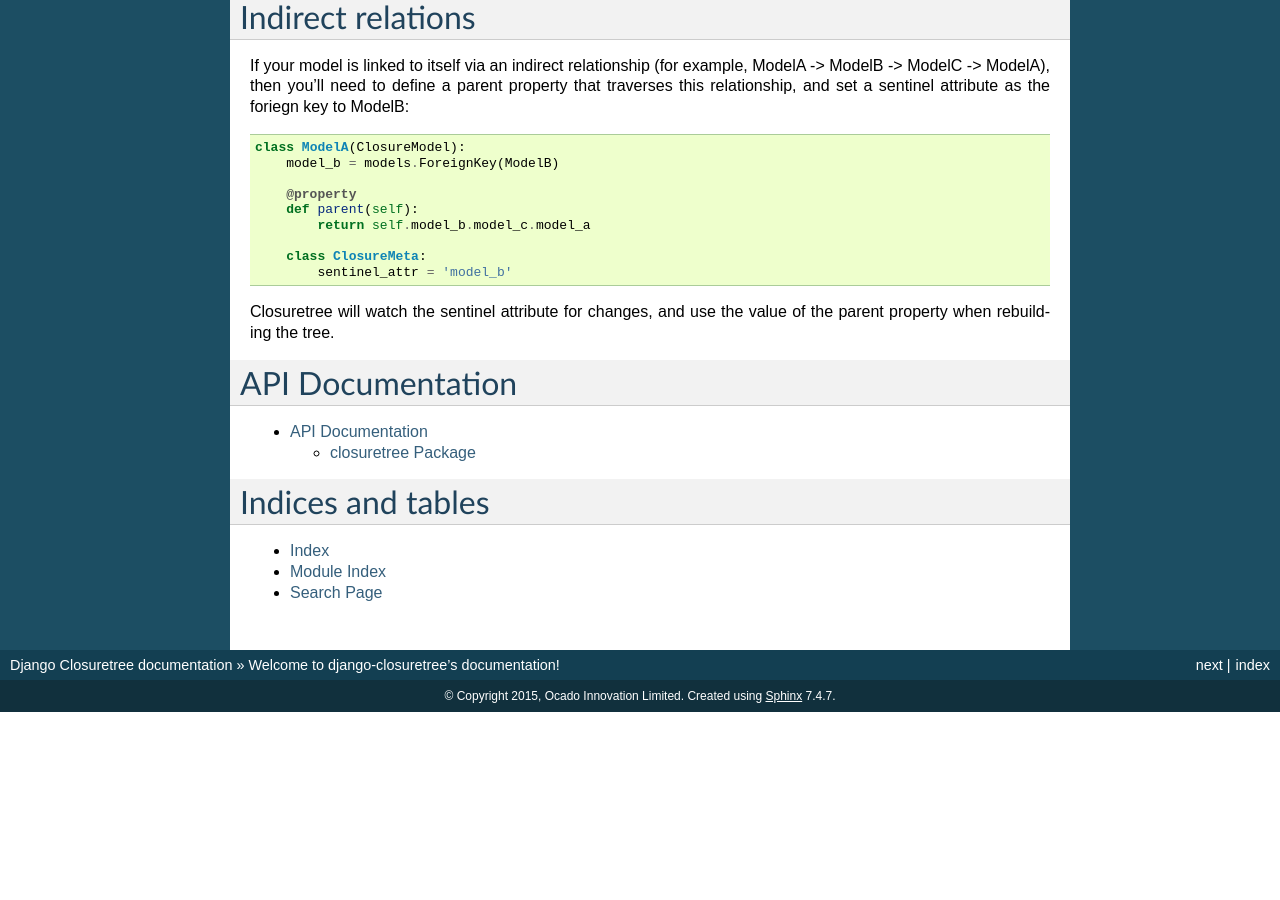
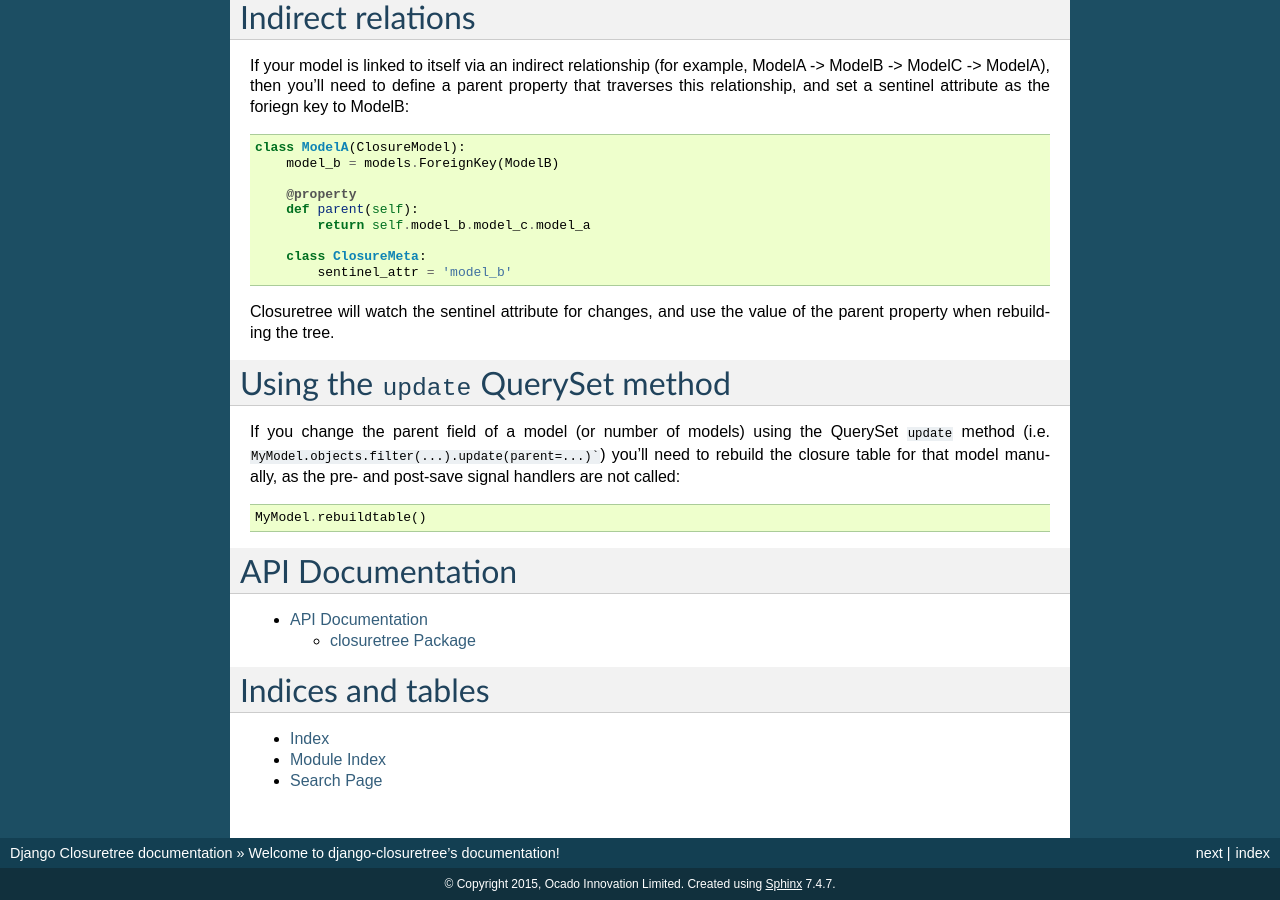
Before and after one commit to ocadotechnology/django-closuretree, a Sphinx documentation site: the page built from docs/index.rst, in a window 1280 px wide and 900 px high, scrolled down 1289 px. Built offline with Sphinx 7.4.7, drawn with Linux system fonts in a browser that asks for light colours; the version number could not be read and is left out; before the commit the page ends 2001 px from its top, so only the background shows below that; some of the changed text lies outside the part shown.

Commit message:
Added a note to the documentation regarding the use of update - fixes #25

````diff
--- a/docs/index.rst
+++ b/docs/index.rst
@@ -100,6 +100,15 @@ If your model is linked to itself via an indirect relationship (for example, Mod
 
 Closuretree will watch the sentinel attribute for changes, and use the value of the parent property when rebuilding the tree.
 
+Using the ``update`` QuerySet method
+====================================
+
+If you change the parent field of a model (or number of models) using the QuerySet ``update`` method (i.e. ``MyModel.objects.filter(...).update(parent=...)```) you'll need to rebuild the closure table for that model manually, as the pre- and post-save signal handlers are not called:
+
+.. code-block:: python
+
+    MyModel.rebuildtable()
+
 API Documentation
 =================
 
````
